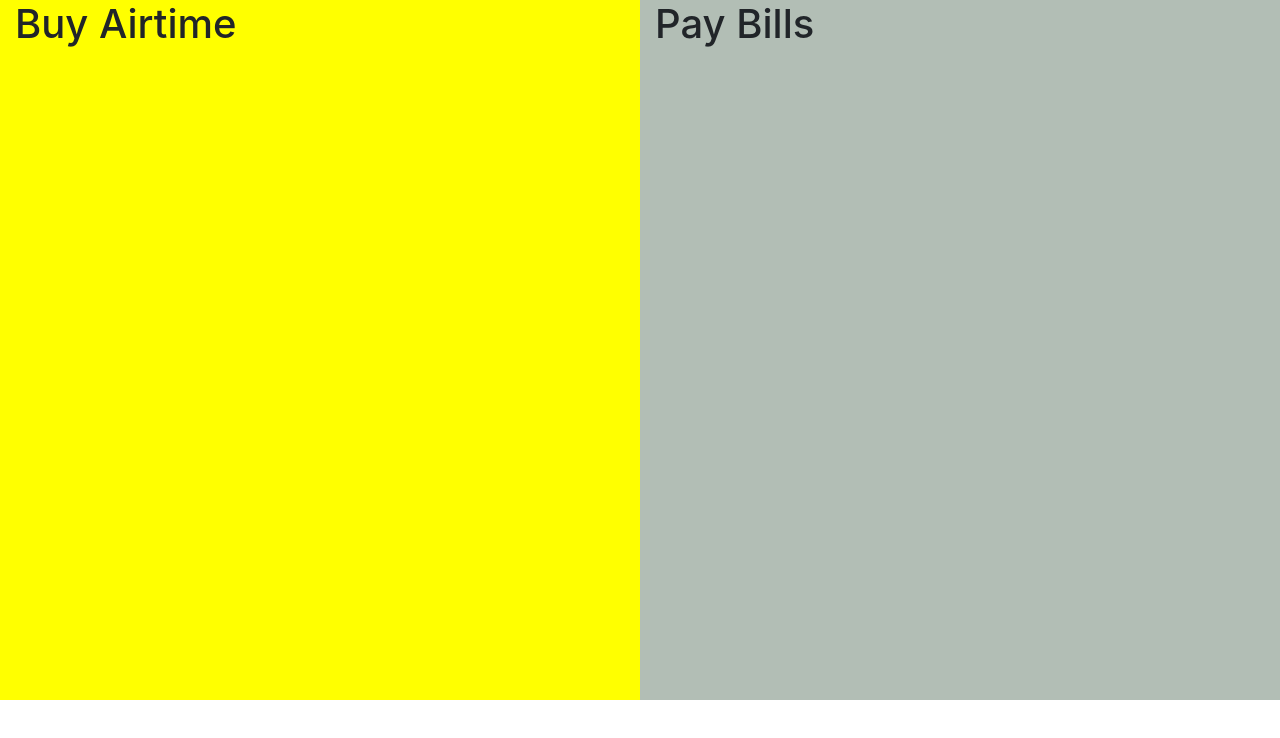
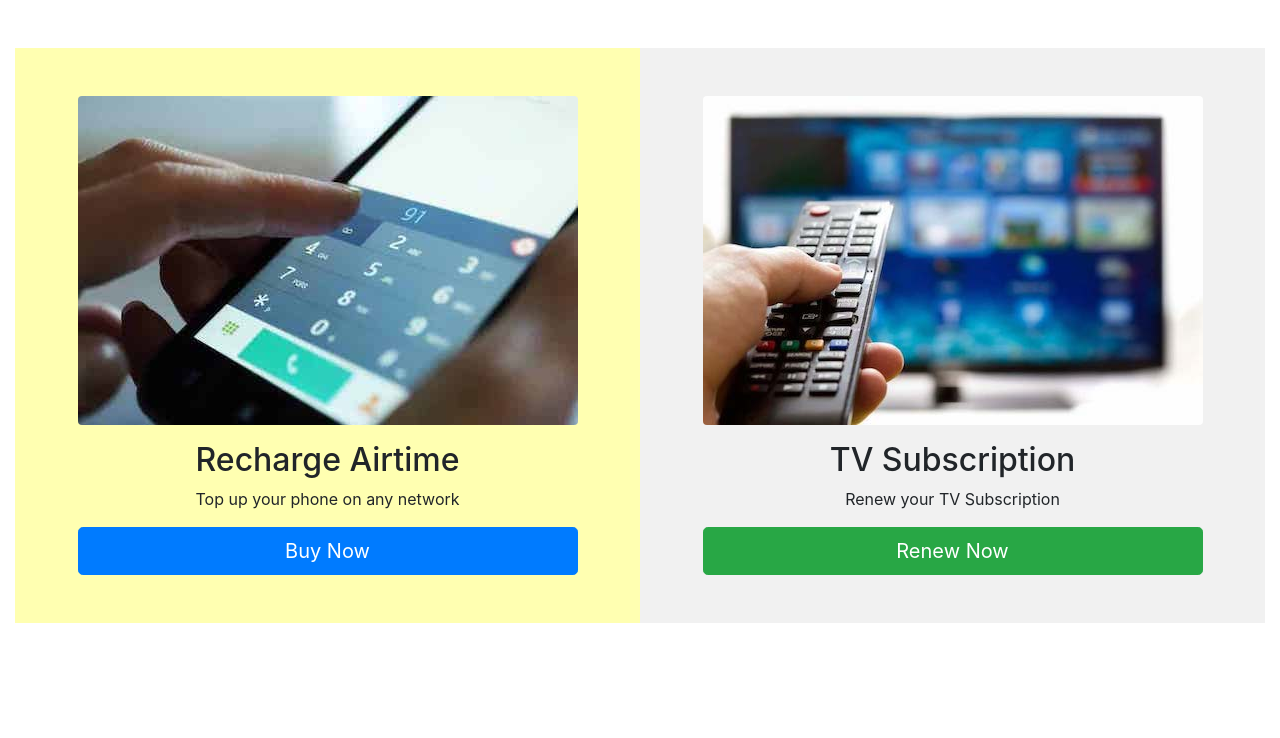
Before and after one commit to kenny-tech/digital-services, a React (Create React App) app: page / in a window 1280 px wide. Shown: the top 738 px of the page. Built offline with nearby package versions, Linux system fonts and the light colour scheme.

Commit message:
Created home page

```diff
--- a/src/components/Airtime.js
+++ b/src/components/Airtime.js
@@ -1,10 +1,17 @@
 import React from "react";
+
+import '../css/Airtime.css';
 
 const Airtime = () => {
     return (
-        <div className="col-md-6" style={{ backgroundColor: '#ff0', height: '700px'}}>
-            <div>
-                <h1>Buy Airtime</h1>
+        <div className="col-md-6">
+            <div className="d-flex justify-content-center h-auto airtimeContainer">
+            <div className="mt-5 ml-3 mr-3">
+                    <img src="/airtime-recharge.jpeg" class="img-fluid rounded" alt="TV Subscription" />
+                    <h2 className="text-center mt-3">Recharge Airtime</h2>
+                    <p className="text-center">Top up your phone on any network</p>
+                    <button type="button" class="btn btn-primary btn-lg btn-block mb-5">Buy Now</button>
+                </div>
             </div>
         </div>
     )
--- a/src/components/Bills.js
+++ b/src/components/Bills.js
@@ -1,10 +1,17 @@
 import React from "react";
+
+import '../css/Bills.css';
 
 const Bills = () => {
     return (
-        <div className="col-md-6" style={{ backgroundColor: '#B2BEB5', height: '700px'}}>
-            <div>
-                <h1>Pay Bills</h1>
+        <div className="col-md-6">
+            <div className="d-flex justify-content-center h-auto billsContainer">
+                <div className="mt-5 ml-3 mr-3">
+                    <img src="/cable-tv-subscription.jpeg" class="img-fluid rounded" alt="TV Subscription" />
+                    <h2 className="text-center mt-3">TV Subscription</h2>
+                    <p className="text-center">Renew your TV Subscription</p>
+                    <button type="button" class="btn btn-success btn-lg btn-block mb-5">Renew Now</button>
+                </div>
             </div>
         </div>
     )
--- /dev/null
+++ b/src/css/Airtime.css
@@ -0,0 +1,3 @@
+.airtimeContainer {
+    background-color: rgb(255, 255, 177);
+}
--- /dev/null
+++ b/src/css/Bills.css
@@ -0,0 +1,3 @@
+.billsContainer {
+    background-color: rgb(241, 241, 241);
+}
--- a/src/pages/Home.js
+++ b/src/pages/Home.js
@@ -5,7 +5,7 @@ import Bills from "../components/Bills";
 
 const Home = () => {
     return (
-        <div className="row">
+        <div className="row no-gutters mt-5">
             <Airtime />
             <Bills />
         </div>
```
Also changed, not shown: src/App.css (deleted, +0 -38 lines), public/airtime-recharge.jpeg (added), public/cable-tv-subscription.jpeg (added).
